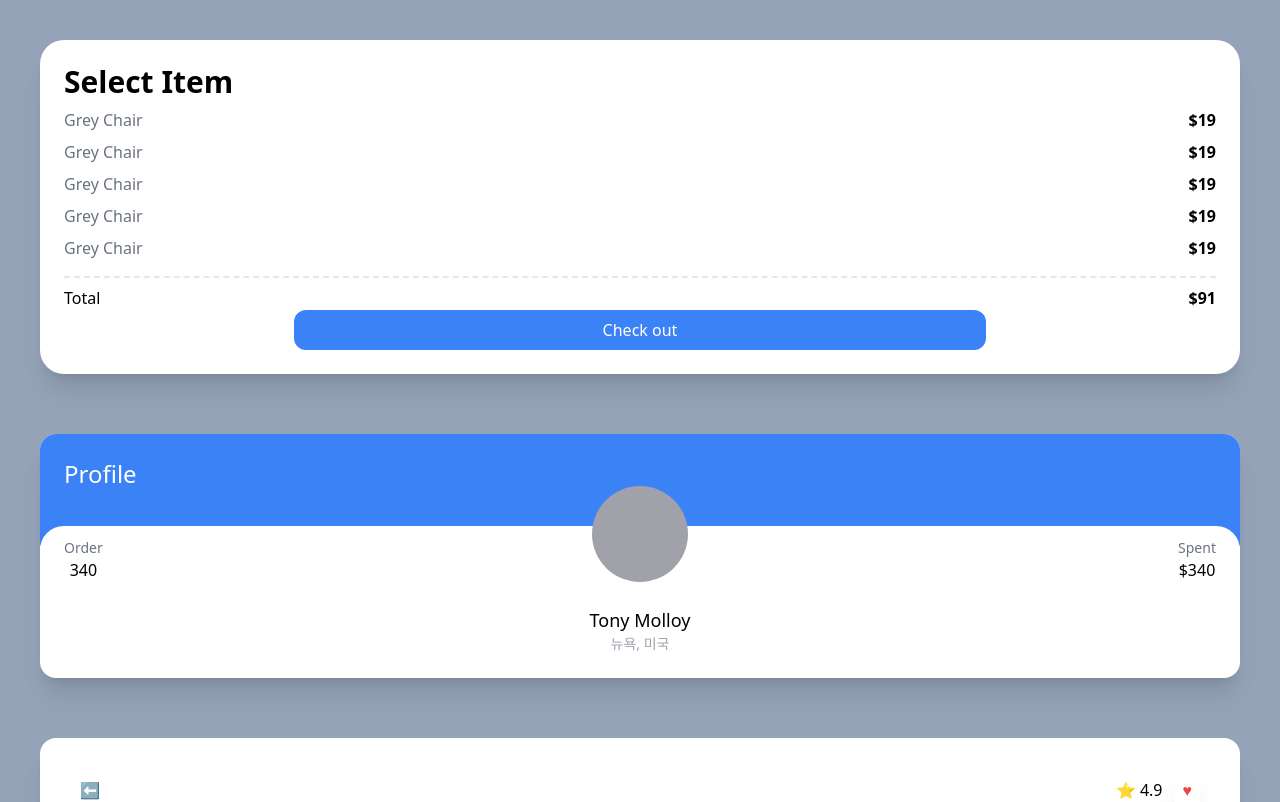
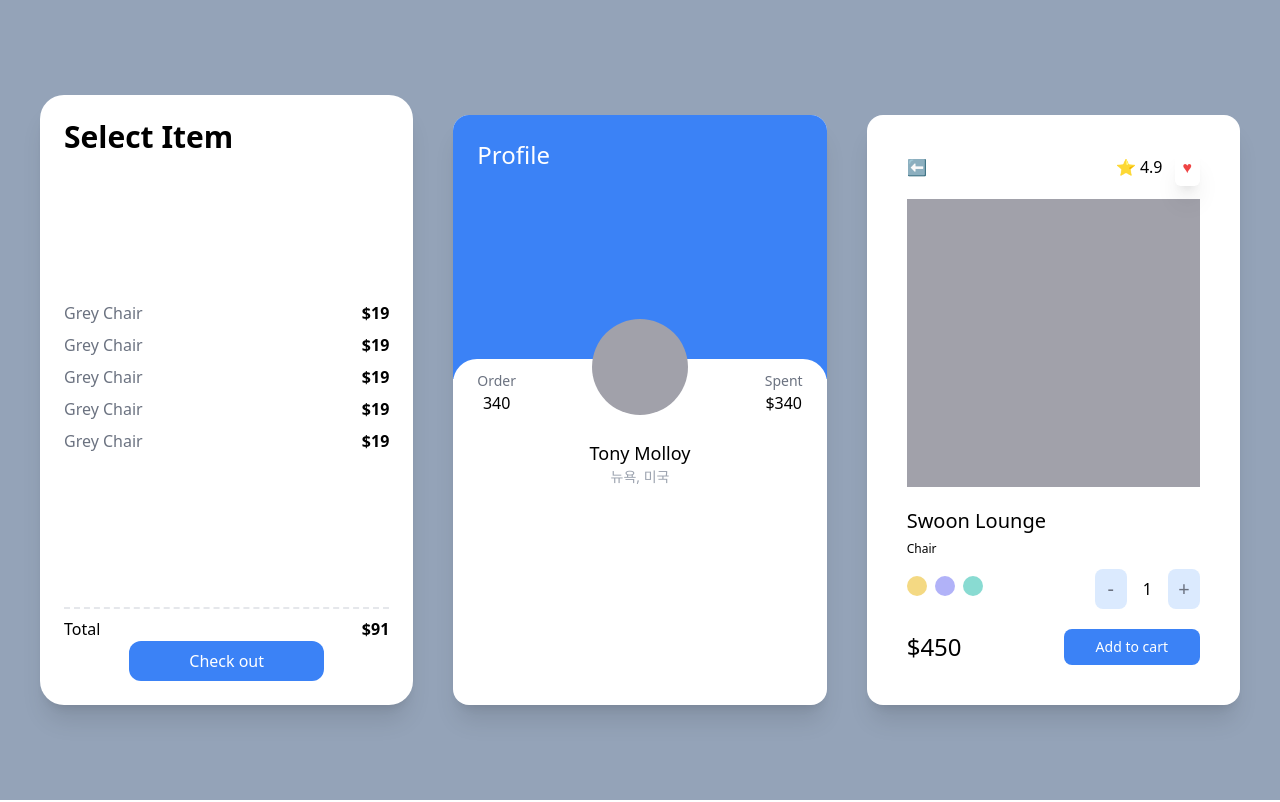
Before and after one commit to yongwoo-jeong/carrot-market, a Next.js app: page / in a window 1280 px wide. Shown: the top 802 px of the page. Built offline with nearby package versions, Linux system fonts and the light colour scheme.

Commit message:
Responsive size on Container

```diff
--- a/pages/index.tsx
+++ b/pages/index.tsx
@@ -2,8 +2,8 @@ import type { NextPage } from "next";
 
 const Home: NextPage = () => {
   return (
-    <div className="grid min-h-screen gap-10 space-y-5 bg-slate-400 px-10 py-10">
-      <div className="rounded-3xl bg-white p-6 shadow-xl  ">
+    <div className="grid min-h-screen gap-10 space-y-5 bg-slate-400 px-10 py-10 lg:grid-cols-2 xl:grid-cols-3 xl:place-content-center">
+      <div className="flex flex-col justify-between rounded-3xl bg-white p-6 shadow-xl ">
         <span className="text-3xl font-semibold">Select Item</span>
         <ul>
           {[1, 2, 3, 4, 5].map((i) => (
@@ -23,11 +23,11 @@ const Home: NextPage = () => {
           </button>
         </div>
       </div>
-      <div className="group rounded-2xl  bg-white shadow-xl ">
-        <div className="overflow-hidden rounded-t-2xl bg-blue-500 p-6 pb-14">
+      <div className="group rounded-2xl  bg-white shadow-xl  ">
+        <div className="overflow-hidden rounded-t-2xl bg-blue-500 p-6 pb-14 lg:pb-28 xl:pb-52">
           <span className="text-2xl text-white">Profile</span>
         </div>
-        <div className="relative -top-5 rounded-3xl bg-white p-6">
+        <div className="relative  -top-5 rounded-3xl bg-white p-6">
           <div className="itend relative -top-16 flex items-end justify-between">
             <div className="flex flex-col items-center">
               <span className="text-sm text-gray-500">Order</span>
@@ -45,7 +45,7 @@ const Home: NextPage = () => {
           </div>
         </div>
       </div>
-      <div className="rounded-2xl bg-white p-10 shadow-xl  ">
+      <div className="rounded-2xl bg-white p-10 shadow-xl lg:col-span-2  xl:col-span-1  ">
         <div className="mb-5 flex items-center justify-between">
           <span>⬅</span>
           <div className="space-x-3">
```
Also changed, not shown: 1 other file (tests, documents, lock files or other folders).
